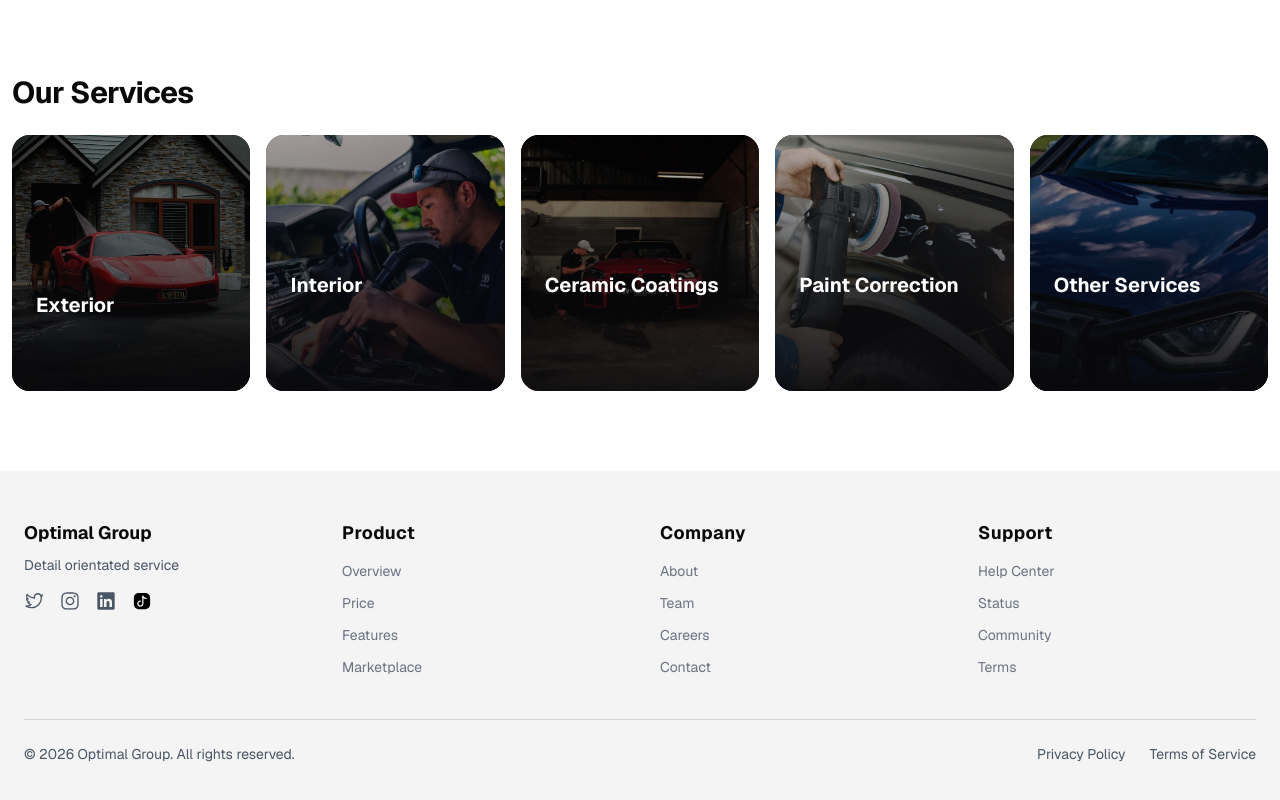
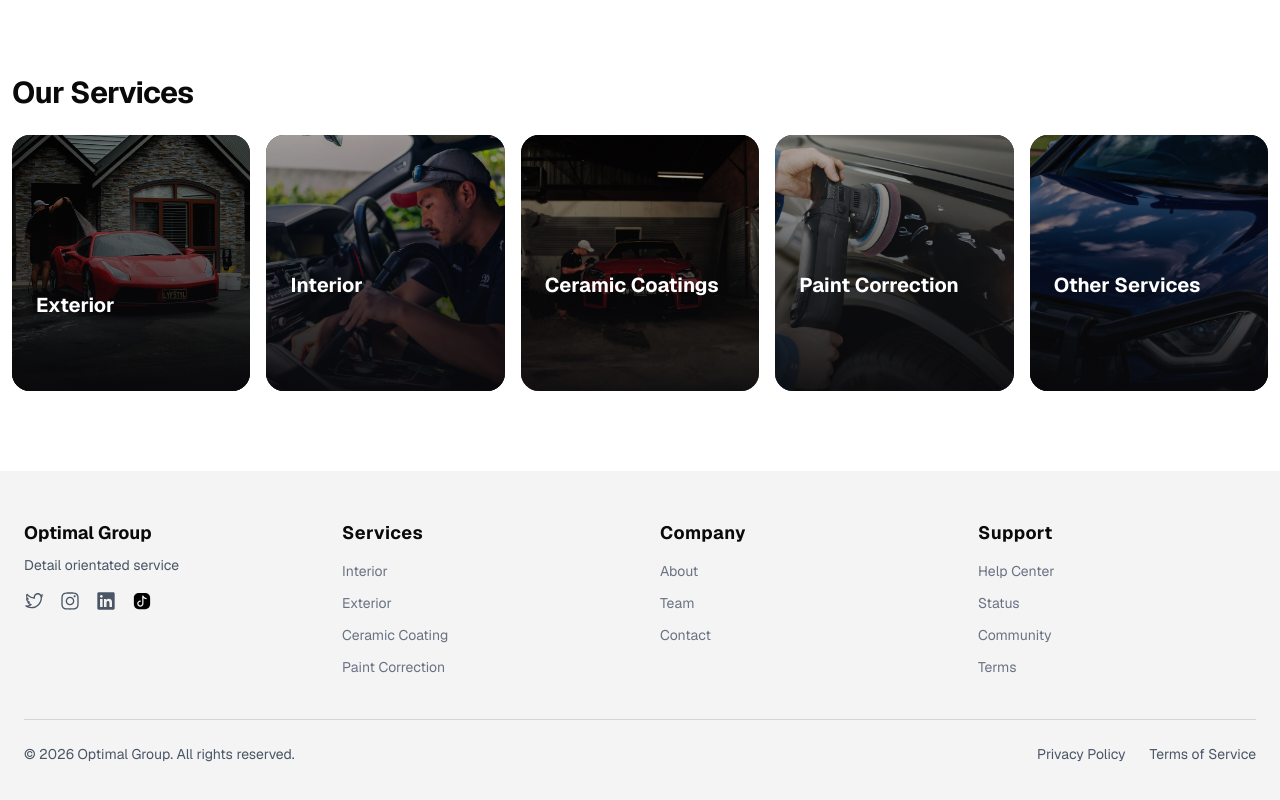
Before and after one commit to Elliot-Lee-js/car_detailing, a Next.js app: page / in a window 1280 px wide. Shown: the part 1554-2354 px from the top of the page. Built offline with nearby package versions, Linux system fonts and the light colour scheme.

Commit message:
Changes to the Product column in the Footer to services with appropriate changes

```diff
--- a/components/Footer.tsx
+++ b/components/Footer.tsx
@@ -7,16 +7,15 @@ import Image from "next/image"
 import Link from "next/link"
 
 const productLinks = [
-  { label: "Overview", href: "/overview" },
-  { label: "Price", href: "/pricing" },
-  { label: "Features", href: "/features" },
-  { label: "Marketplace", href: "/marketplace" },
+  { label: "Interior", href: "/services/interior" },
+  { label: "Exterior", href: "/services/exterior" },
+  { label: "Ceramic Coating", href: "/services/ceramic-coating" },
+  { label: "Paint Correction", href: "/services/paint-correction" },
 ]
 
 const companyLinks = [
   { label: "About", href: "/about" },
   { label: "Team", href: "/team" },
-  { label: "Careers", href: "/careers" },
   { label: "Contact", href: "/contact" },
 ]
 
@@ -76,7 +75,7 @@ const Footer = () => {
           </div>
 
           {/* LINK COLUMNS */}
-          <FooterColumn title="Product" links={productLinks} />
+          <FooterColumn title="Services" links={productLinks} />
           <FooterColumn title="Company" links={companyLinks} />
           <FooterColumn title="Support" links={supportLinks} />
         </div>
```
